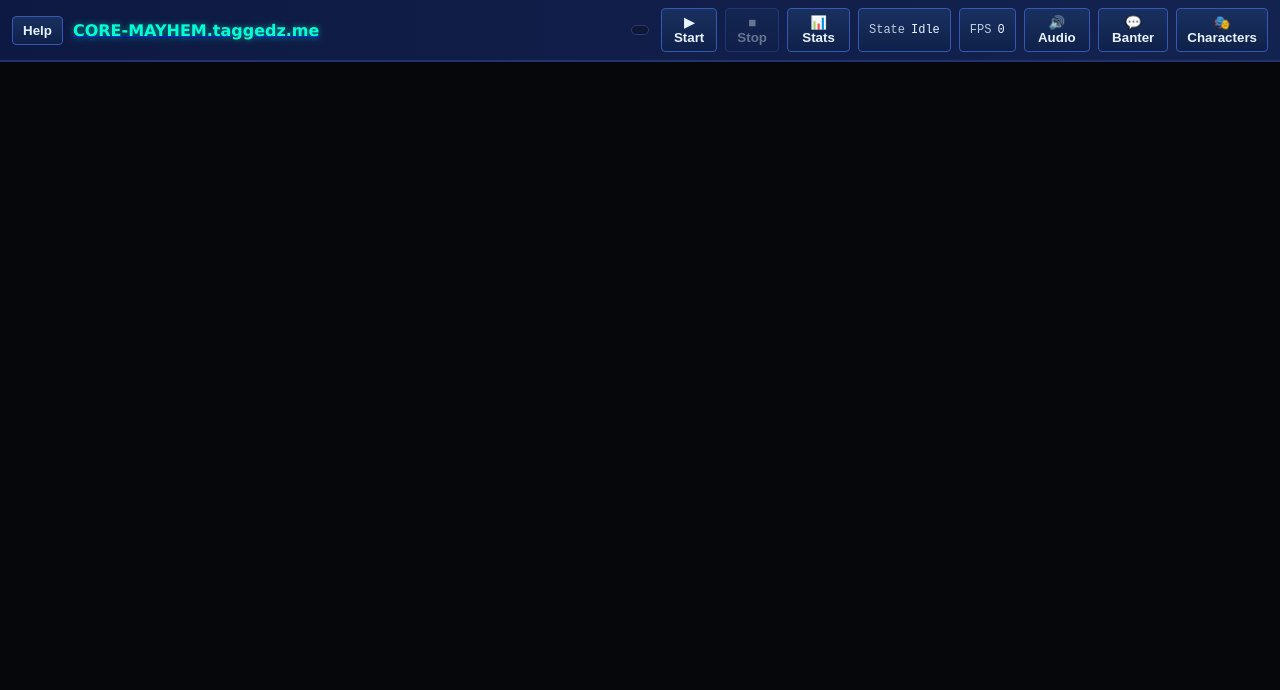
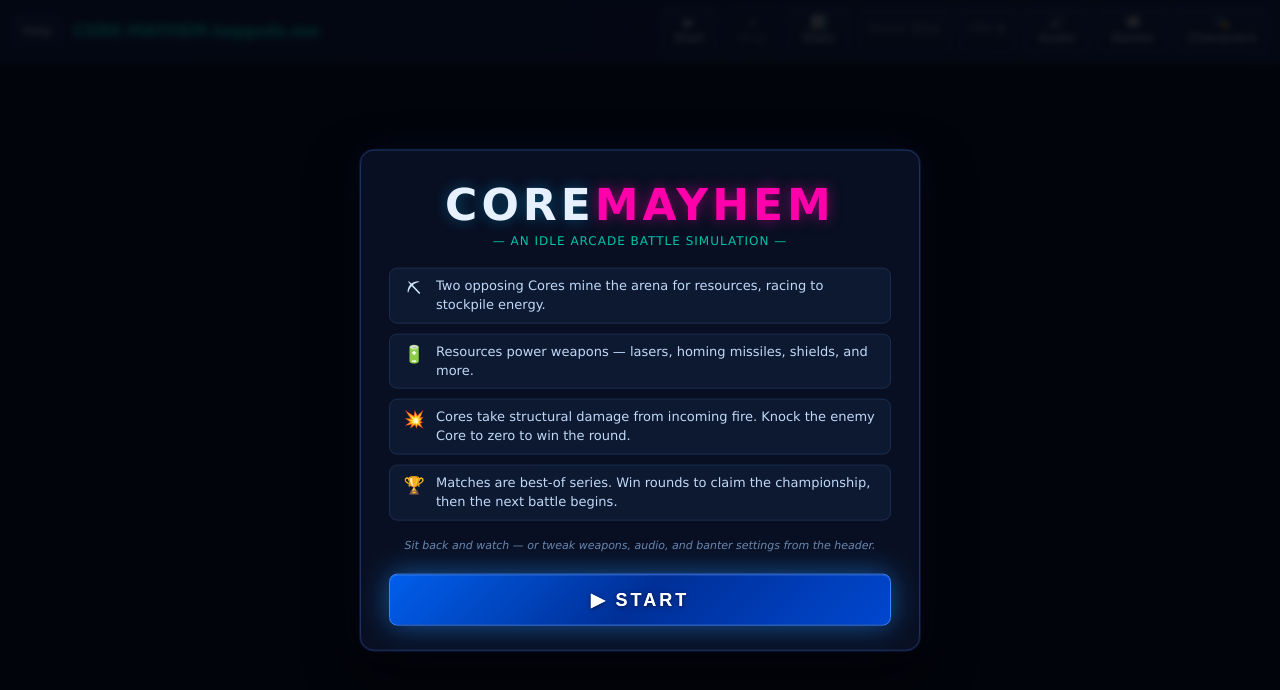
Before and after one commit to taggedzi/core-mayhem, a website built with Vite: page core-mayhem/index.html in a window 1280 px wide. Built offline with nearby package versions, Linux system fonts and the light colour scheme.

Commit message:
Added intro welcome dialog shown on landing screen before first game start.
Co-Authored-By: Claude Sonnet 4.6 <noreply@anthropic.com>

```diff
--- a/core-mayhem/src/main.ts
+++ b/core-mayhem/src/main.ts
@@ -7,6 +7,7 @@ import { initAudioControls } from './ui/audioControls';
 import { initBanterControls } from './ui/banterControls';
 import { initCharactersControls } from './ui/characters';
 import { initHelpOverlay, openHelpOverlay } from './ui/help';
+import { initIntroOverlay } from './ui/intro';
 import { initStatsOverlay, openStatsOverlay } from './ui/stats';
 
 // ——— Types ———
@@ -176,6 +177,9 @@ function init(): void {
   initStatsOverlay();
   initAudioControls();
   initCharactersControls();
+
+  // Show the welcome/intro dialog on first load; Start button triggers game start
+  initIntroOverlay(start);
 }
 
 // Ensure DOM elements exist before wiring
--- /dev/null
+++ b/core-mayhem/src/ui/intro.ts
@@ -0,0 +1,123 @@
+// intro.ts — landing screen welcome dialog shown before the first game start
+let overlayEl: HTMLElement | null = null;
+let onStartCb: (() => void) | null = null;
+
+export function initIntroOverlay(onStart: () => void): void {
+  onStartCb = onStart;
+
+  if (overlayEl) return; // already initialized
+
+  // Root overlay
+  const overlay = document.createElement('div');
+  overlay.id = 'introOverlay';
+  overlay.setAttribute('aria-hidden', 'false');
+
+  // Backdrop (non-dismissible on click — player must press Start)
+  const backdrop = document.createElement('div');
+  backdrop.className = 'intro-backdrop';
+
+  // Panel
+  const panel = document.createElement('div');
+  panel.className = 'intro-panel';
+  panel.setAttribute('role', 'dialog');
+  panel.setAttribute('aria-modal', 'true');
+  panel.setAttribute('aria-label', 'Welcome to Core Mayhem');
+  (panel as HTMLElement).tabIndex = -1;
+
+  // ——— Title banner ———
+  const title = document.createElement('div');
+  title.className = 'intro-title';
+  const titleH1 = document.createElement('h1');
+  titleH1.innerHTML = 'CORE<span class="intro-title-accent">MAYHEM</span>';
+  title.appendChild(titleH1);
+
+  // ——— Tagline ———
+  const tagline = document.createElement('p');
+  tagline.className = 'intro-tagline';
+  tagline.textContent = '— an idle arcade battle simulation —';
+
+  // ——— How to play section ———
+  const howTo = document.createElement('div');
+  howTo.className = 'intro-howto';
+
+  const steps: { icon: string; text: string }[] = [
+    {
+      icon: '⛏',
+      text: 'Two opposing Cores mine the arena for resources, racing to stockpile energy.',
+    },
+    {
+      icon: '🔋',
+      text: 'Resources power weapons — lasers, homing missiles, shields, and more.',
+    },
+    {
+      icon: '💥',
+      text: 'Cores take structural damage from incoming fire. Knock the enemy Core to zero to win the round.',
+    },
+    {
+      icon: '🏆',
+      text: 'Matches are best-of series. Win rounds to claim the championship, then the next battle begins.',
+    },
+  ];
+
+  for (const step of steps) {
+    const row = document.createElement('div');
+    row.className = 'intro-step';
+
+    const iconEl = document.createElement('span');
+    iconEl.className = 'intro-step-icon';
+    iconEl.textContent = step.icon;
+
+    const textEl = document.createElement('span');
+    textEl.className = 'intro-step-text';
+    textEl.textContent = step.text;
+
+    row.append(iconEl, textEl);
+    howTo.appendChild(row);
+  }
+
+  // ——— Tip ———
+  const tip = document.createElement('p');
+  tip.className = 'intro-tip';
+  tip.textContent =
+    'Sit back and watch — or tweak weapons, audio, and banter settings from the header.';
+
+  // ——— Start button ———
+  const btnStart = document.createElement('button');
+  btnStart.className = 'intro-start-btn';
+  btnStart.type = 'button';
+  btnStart.textContent = '▶  START';
+  btnStart.addEventListener('click', handleStart);
+
+  panel.append(title, tagline, howTo, tip, btnStart);
+  overlay.append(backdrop, panel);
+  document.body.appendChild(overlay);
+
+  overlayEl = overlay;
+
+  // Allow Enter/Space on the focused panel to start
+  window.addEventListener('keydown', (e: KeyboardEvent) => {
+    if (!overlayEl || overlayEl.style.display === 'none') return;
+    if (e.key === 'Enter' || e.key === ' ') {
+      e.preventDefault();
+      handleStart();
+    }
+  });
+
+  // Focus the start button for keyboard accessibility
+  btnStart.focus();
+}
+
+function handleStart(): void {
+  closeIntroOverlay();
+  onStartCb?.();
+}
+
+function closeIntroOverlay(): void {
+  if (!overlayEl) return;
+  try {
+    const active = document.activeElement as HTMLElement | null;
+    if (active && overlayEl.contains(active)) active.blur();
+  } catch { /* ignore */ void 0; }
+  overlayEl.style.display = 'none';
+  overlayEl.setAttribute('aria-hidden', 'true');
+}
--- a/core-mayhem/styles.css
+++ b/core-mayhem/styles.css
@@ -342,3 +342,117 @@ button:disabled {
   color: #e6f0ff;
   border-radius: 4px;
 }
+
+/* ——— Intro / welcome overlay ——— */
+#introOverlay {
+  position: fixed;
+  inset: 0;
+  z-index: 2000; /* above everything */
+}
+#introOverlay .intro-backdrop {
+  position: absolute;
+  inset: 0;
+  background: rgba(3, 5, 12, 0.88);
+  -webkit-backdrop-filter: blur(3px);
+  backdrop-filter: blur(3px);
+}
+#introOverlay .intro-panel {
+  position: absolute;
+  top: 50%;
+  left: 50%;
+  transform: translate(-50%, -50%);
+  width: min(560px, 94vw);
+  background: #080f22;
+  border: 1px solid #1e3060;
+  border-radius: 14px;
+  box-shadow: 0 0 0 1px #0a1530, 0 20px 50px rgba(0, 0, 0, 0.7), 0 0 40px rgba(0, 120, 255, 0.08);
+  color: #d0e7ff;
+  padding: 28px 28px 24px;
+  outline: none;
+  text-align: center;
+}
+/* Title */
+#introOverlay .intro-title {
+  margin-bottom: 4px;
+}
+#introOverlay .intro-title h1 {
+  margin: 0;
+  font-size: clamp(28px, 7vw, 44px);
+  font-weight: 900;
+  letter-spacing: 4px;
+  color: #e6f0ff;
+  text-shadow: 0 0 14px rgba(0, 180, 255, 0.35);
+  text-transform: uppercase;
+}
+#introOverlay .intro-title-accent {
+  color: #ff00aa;
+  text-shadow: 0 0 14px rgba(255, 0, 170, 0.5);
+}
+/* Tagline */
+#introOverlay .intro-tagline {
+  margin: 4px 0 20px;
+  font-size: 12px;
+  letter-spacing: 1px;
+  color: #00ffd5;
+  text-transform: uppercase;
+  opacity: 0.75;
+}
+/* How-to-play steps */
+#introOverlay .intro-howto {
+  display: flex;
+  flex-direction: column;
+  gap: 10px;
+  margin-bottom: 18px;
+  text-align: left;
+}
+#introOverlay .intro-step {
+  display: grid;
+  grid-template-columns: 28px 1fr;
+  gap: 8px;
+  align-items: start;
+  padding: 8px 10px;
+  background: #0d1930;
+  border: 1px solid #1a2d50;
+  border-radius: 8px;
+  font-size: 13px;
+  line-height: 1.45;
+}
+#introOverlay .intro-step-icon {
+  font-size: 17px;
+  line-height: 1.3;
+  text-align: center;
+}
+#introOverlay .intro-step-text {
+  color: #c0d8f8;
+}
+/* Tip */
+#introOverlay .intro-tip {
+  margin: 0 0 22px;
+  font-size: 11px;
+  color: #7a9bc8;
+  opacity: 0.85;
+  font-style: italic;
+}
+/* Start button */
+#introOverlay .intro-start-btn {
+  display: block;
+  width: 100%;
+  padding: 14px 0;
+  font-size: 18px;
+  font-weight: 900;
+  letter-spacing: 3px;
+  color: #fff;
+  background: linear-gradient(135deg, #0050c8 0%, #002880 50%, #003cb0 100%);
+  border: 1px solid #3070e8;
+  border-radius: 8px;
+  cursor: pointer;
+  text-shadow: 0 1px 4px rgba(0, 0, 0, 0.6);
+  box-shadow: 0 0 16px rgba(30, 100, 255, 0.3), inset 0 1px 0 rgba(255, 255, 255, 0.08);
+  transition: filter 0.12s, box-shadow 0.12s;
+}
+#introOverlay .intro-start-btn:hover,
+#introOverlay .intro-start-btn:focus-visible {
+  filter: brightness(1.18);
+  box-shadow: 0 0 28px rgba(30, 120, 255, 0.55), inset 0 1px 0 rgba(255, 255, 255, 0.1);
+  outline: none;
+}
```
